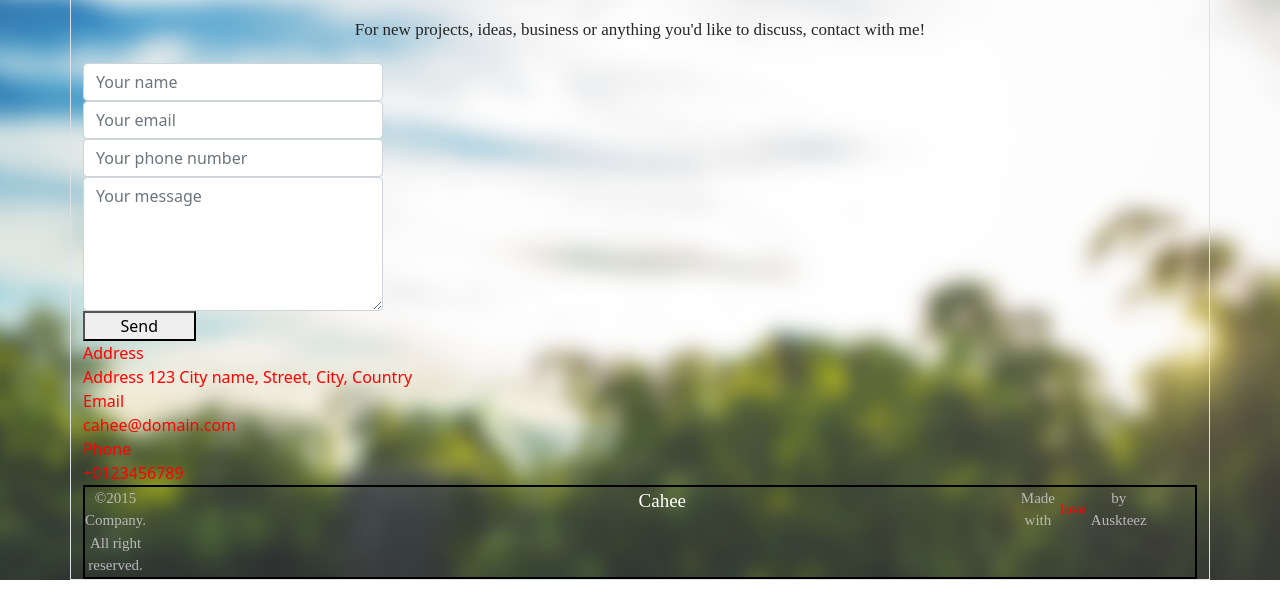
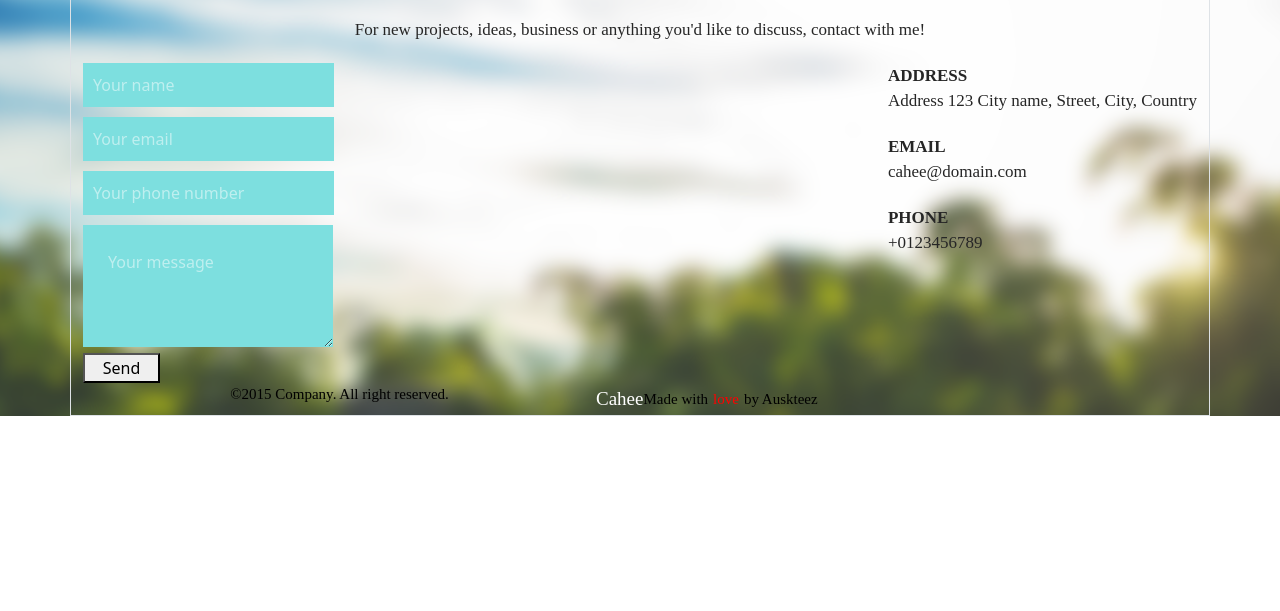
Before and after one commit to Ivanna1215/new-proekt, a website: page index.html in a window 1280 px wide. Shown: the part 189-800 px from the top of the page. Drawn offline with nearby package versions, Linux system fonts and the light colour scheme; a web font is replaced by a local one.

Commit message:
commit2305

```diff
--- a/index.html
+++ b/index.html
@@ -285,46 +285,19 @@ ow">
                     you'd like to discuss, contact with me!</div>
                </div>
            </div>
-            <div class="cFcontainer">
+            <div class="wrap ">
             <div class="row">
-               <div class="col-xs-12 col-sm-6 col-lg-5">
+               <div class="col-xs-12 col-sm-12 col-lg-12">
                 <div class="contact-block1">
-                    <form action="">
-                        <div class="form-row">
-                            <div class="col-xs-12 col-sm-6 col-lg-8">
-                                <div class="form-group">
-                                    <input class="contact-name form-control" type="text" placeholder="Your name">
-                                </div>
-                            </div>
-                        </div>
+                    <form class="" action="">
+                                    <input class="contact-name " type="text" placeholder="Your name">
+                                    <input class="contact-name" type="text" placeholder="Your email">
+                                    <input class="contact-name" type="text" placeholder="Your phone number">
 
+                                    <textarea class="contact-message" name="Your message" id="" placeholder="Your message"
+                                    cols="20" rows="3"></textarea>
 
-                        <div class="form-row">
-                            <div class="col-xs-12 col-sm-6 col-lg-8">
-                                <div class="form-group">
-                                    <input class="contact-name form-control" type="text" placeholder="Your email">
-                                </div>
-                            </div>
-                        </div>
-
-                        <div class="form-row">
-                            <div class="col-xs-12 col-sm-6 col-lg-8">
-                                <div class="form-group">
-                                    <input class="contact-name form-control" type="text" placeholder="Your phone number">
-                                </div>
-                            </div>
-                        </div>
-
-                        <div class="form-row">
-                            <div class="col-xs-12 col-sm-6 col-lg-8">
-                                <div class="form-group">
-                                    <textarea class="contact-message form-control" name="Your message" id="" placeholder="Your message"
-                                    cols="10" rows="5"></textarea>
-                                </div>
-                            </div>
-                        </div>
-                        <button class=" col-6 col-md-3 сol-lg-8">Send</button>
-
+                        <button class=" col-xc-12 col-md-3 сol-lg-8">Send</button>
                     </form>
 
                     </div>
@@ -332,70 +305,57 @@ ow">
                 </div>
 
 
+            <div class="row">
+                <div class="col-xs-12 col-md-12 сol-lg-12">
                     <div class="contact-block2">
 
-            <div class="row">
-               <div class="col-lg-4">
+
                             <div class="wrapp-address">
                                 <div class="contact-title-AeP">Address</div>
                                 <div class="sity-sAp">Address 123 City name, Street, City, Country  </div>
                                 </div>
-               </div>
-            </div>
 
-
-            <div class="row">
-                <div class="col-lg-4">
                                 <div class="wrapp-email">
                                     <div class="contact-title-AeP">Email</div>
                                     <div class="sity-sAp">cahee@domain.com </div>
                                     </div>
-                </div>
-            </div>
 
-<div class="row">
-  <div class="col-lg-4">
+
                 <div class="wrapp-phone">
                     <div class="contact-title-AeP">Phone</div>
                     <div class="sity-sAp">+0123456789 </div>
+
+            </div>
+
                         </div>
                 </div>
             </div>
 
             </div>
-            </div>
+            <div class="row">
+                <div class="col-xs-12 col-md-8 сol-lg-4">
 
-            <div class="con-footer">
+            <div class="con-footer text-center">
 
-
-                <div class="row">
-                    <div class="col-xs-6 col-md-3 сol-lg-3">
                         <div class="Cfoot-container">
                             <div class="CFtext">&#169;2015 Company. All right reserved.</div>
                        </div>
-                    </div>
-                </div>
 
 
-              <div class="row">
-                  <div class="col-xs-12 col-md-3 сol-lg-3">
+
                     <nav class="CFtitle" >
                         <a class="footer-navigation__link" href="#logo">Cahee</a></nav>
-                  </div>
-              </div>
 
-              <div class="row">
-                  <div class="col-xs-12 col-md-3 сol-lg-3">
+
+
                     <div class="CFtext">Made with
                         <div class="love">love</div>
                         by Auskteez</div>
 
-                  </div>
-              </div>
 
 
             </div>
-
+        </div>
 
                 </div>
 
--- a/sass/_contact.scss
+++ b/sass/_contact.scss
@@ -6,11 +6,13 @@
     padding-top: 50px;
 
     .container {
-        // width: 1200px;
-        height: 90%;
-        border: 2px solid red;
+
+        // border: 2px solid red;
         margin: 0 auto;
         color:red;
+
+
+
 .contact-title {
 // border: 2px solid blue;
 font-size: 90px;
@@ -39,22 +41,30 @@ text-align: center;
 
     @media only screen and (max-width: 800px) {
         // width: 200px;
+        margin-bottom: 10px;
     }
-.cFcontainer{
-width: 1200px;
-height: 70%;
+}
+.wrap{
 margin: 0 auto;
 //  border: 2px solid red;
-display: flex;
- justify-content: space-between;
+
+ @media only screen and (min-width: 400px) {
+    display: flex;
+    justify-content: space-between;
+
+}
+
  .contact-block1 {
-    width: 50%;
-    border: 2px solid red;
-    // display: flex;
-    // flex-direction: column;
+    // border: 2px solid red;
+    display: flex;
+    flex-direction: column;
+    @media only screen and (min-width:300px) and (max-width: 768px) {
+        display: flex;
+        flex-direction: column;
+        justify-content: space-between;
+     }
+
     .contact-name {
-        width: 80%;
-        height: 50px;
         background-color:#7DDFDF;
         display: flex;
         flex-direction: column;
@@ -66,12 +76,10 @@ display: flex;
         outline: none;
     }
     .contact-message {
-        width: 80%;
-        height: 180px;
         background-color:#7DDFDF;
         box-sizing: border-box;
         border: none;
-        padding: 10px;
+        padding: 25px;
         outline: none;
     }
     input::placeholder,
@@ -83,24 +91,19 @@ textarea:focus {
     background-color:#00C4C4;
     border-left: 3px solid gray;
 }
-.BuTton-cahee {
-    width: 200px;
-    height: 56px;
-    background:#3477AC;
-    text-transform: uppercase;
-    font-size: 20px;
-line-height: 25px;
-color: #ffffff;
-font-weight: 301;
-font-family: "Raleway";
-margin: 0 auto;
-border: none;
-margin-top: 15px;
-}
+
 }
 .contact-block2 {
-    border: 2px solid blue;
+    // border: 2px solid blue;
     // width: 40%;
+
+
+    @media only screen and (min-width:600px) and (max-width: 2400px) {
+        display: flex;
+        flex-direction: column;
+        justify-content: space-between;
+     }
+
     .wrapp-address {
         /* border: 2px solid green; */
     font-size: 17px;
@@ -111,6 +114,7 @@ margin-top: 15px;
     .contact-title-AeP {
         font-weight: 700;
         text-transform: uppercase;
+
     }
     .sity-sAp {
         font-weight: 200;
@@ -134,18 +138,19 @@ margin-top: 15px;
     }
 
 }
-}
+
 .con-footer {
-    border: 2px solid black;
+    // border: 2px solid black;
     // background-color:#262626;
     // height: 20%;
     display: flex;
 justify-content: space-between;
 .Cfoot-container {
-// width: 300px;
-// height: 70%;
+
 margin: 0 auto;
 // border: 2px solid blue;
+
+
 
 }
     .CFtext {
@@ -157,6 +162,12 @@ margin: 0 auto;
         display: flex;
         align-items: center;
         text-align: center;
+        @media only screen and (min-width: 300px) {
+color: black;
+
+        }
+
+
 
         }
         .CFtitle {
```
Also changed, not shown: css/style.css. Lines whose indentation alone changed are shown as unchanged.
